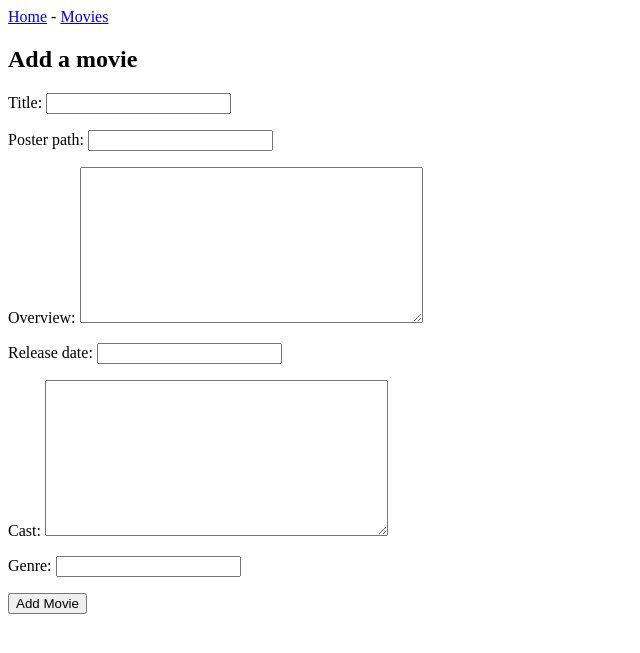
After one commit to GuillaumeLeBerreBIT/HappyCherry, a Django app: page /movies/add_movie_manual/ in a window 1280 px wide. The commit adds this page. Shown: the top 653 px of the page, without its empty margins (0-640 px from the left). Run offline with Django 5.2, Linux system fonts and the light colour scheme.

Commit message:
Now can Request for the movies based on Dynamic search

```diff
--- a/happy_cherries/admin.py
+++ b/happy_cherries/admin.py
@@ -1,9 +1,7 @@
 from django.contrib import admin
 
 # Register your models here.
-from .models import Movie, Genre, CastMember, Review
+from .models import Movie, Review
 
 admin.site.register(Movie)
-admin.site.register(Genre)
-admin.site.register(CastMember)
 admin.site.register(Review)
--- /dev/null
+++ b/happy_cherries/forms.py
@@ -0,0 +1,8 @@
+from django import forms
+from .models import Movie
+
+class MovieForm(forms.ModelForm):
+    class Meta():
+        model = Movie
+        fields = ['title', 'poster_path', 'overview', 'release_date',
+                  'cast', 'genre']
--- a/happy_cherries/models.py
+++ b/happy_cherries/models.py
@@ -1,20 +1,4 @@
 from django.db import models
-
-class CastMember(models.Model):
-    """To enter a Casting member of movie(s)"""
-    actor = models.CharField(max_length=100)
-
-    def __str__(self):
-        """Return the actor name"""
-        return self.actor
-
-class Genre(models.Model):
-    """To give the genre of a moveie"""
-    genre = models.CharField(max_length=100)
-
-    def __str__(self):
-        """Return the genre"""
-        return self.genre
 
 # Create your models here.
 class Movie(models.Model):
@@ -27,10 +11,8 @@ class Movie(models.Model):
     overview = models.TextField()
     release_date = models.DateField(db_comment="Date when the movie was released")
 
-    #A movie can have multiple genres, but a genre can be linked to multiple movies.
-    cast = models.ManyToManyField(CastMember)
-    # A movie can have multiple actors but an actor can be casted in multiple movies.
-    genres = models.ManyToManyField(Genre)
+    genre = models.CharField(max_length=500, blank=True)
+    cast = models.TextField(blank=True)
 
     def __str__(self):
         """Return a string representation of the model"""
@@ -51,3 +33,27 @@ class Review(models.Model):
             return f"{self.text[:50]}..."
         else:
             return f"{self.text}"
+
+"""
+    GENRES = [
+        ('action','Action'),
+        ('adventure','Adventure'),
+        ('animation','Animation'),
+        ('comedy','Comedy'),
+        ('crime','Crime'),
+        ('documentary','Documentary'),
+        ('drama','Drama'),
+        ('family','Family'),
+        ('fantasy','Fantasy'),
+        ('history','History'),
+        ('horror','Horror'),
+        ('music','Music'),
+        ('mystery','Mystery'),
+        ('romance','Romance'),
+        ('science Fiction','Science Fiction'),
+        ('tV Movie','TV Movie'),
+        ('thriller','Thriller'),
+        ('war','War'),
+        ('western','Western'),
+    ]
+"""
--- /dev/null
+++ b/happy_cherries/templates/happy_cherries/add_movie.html
@@ -0,0 +1,13 @@
+{% extends "happy_cherries/base.html" %}
+
+{% block content %}
+
+<h2>Add a movie</h2>
+
+<form action="{% url 'happy_cherries:add_movie_manual' %}" method='post'>
+    {% csrf_token %}
+    {{ form.as_p}}
+    <button name="submit">Add Movie</button>
+</form>
+
+{% endblock content %}
--- a/happy_cherries/templates/happy_cherries/movie.html
+++ b/happy_cherries/templates/happy_cherries/movie.html
@@ -10,14 +10,15 @@
 
         <h4>Actors</h4>
         <ul>
-            {% for actor in cast %}
+            {% for actor in cast_spl %}
                 <li>{{ actor }}</li>
             {% endfor %}
         </ul>
 
+
         <h4>Genres</h4>
         <ul>
-            {% for genre in genres %}
+            {% for genre in genre_spl %}
                 <li>{{ genre }}</li>
             {% endfor %}
         </ul>
--- a/happy_cherries/templates/happy_cherries/movies.html
+++ b/happy_cherries/templates/happy_cherries/movies.html
@@ -1,12 +1,15 @@
 {% extends "happy_cherries/base.html" %}
 
 {% block content %}
+
+    <a href="{% url 'happy_cherries:add_movie_manual' %}">Add Movie manual</a> -
+    <a href="{% url 'happy_cherries:movie_search' %}">Movie search</a>
 
     <h2>Movies:</h2>
 
     <ul>
         {% for movie in movies %}
-            <li>
+            <li> <!--Parse the movie ID saved in the dictionary as value to function -->
                 <a href="{% url 'happy_cherries:movie' movie.id %}">{{movie.title}}</a>
             </li>
         {% empty %}
--- a/happy_cherries/urls.py
+++ b/happy_cherries/urls.py
@@ -12,4 +12,11 @@ urlpatterns = [
     path('movies/', views.movies, name='movies'),
     # Detail page for a single movie
     path('movies/<int:movie_id>/', views.movie, name='movie'),
+    # Add a movie to the page.
+    path('movies/add_movie_manual/', views.add_movie_manual, name='add_movie_manual'),
+    # Add a movie to the page.
+    path('movies/movie_search/', views.movie_search, name='movie_search'),
+    # Add a movie to the page.
+    # Make sure the movie_id is parsed to the URL as well otherwise get an error no reverse match
+    path('movies/movie_search/requested_movie/<int:movie_id>/', views.requested_movie, name='requested_movie'),
 ]
--- a/happy_cherries/views.py
+++ b/happy_cherries/views.py
@@ -1,6 +1,8 @@
-from django.shortcuts import render
+from django.shortcuts import render, redirect
 
 from .models import Movie, Review
+from .forms import MovieForm
+import json, requests # This is to send a request to the URLs defined (Not a Django request)
 
 # Create your views here.
 def index(request):
@@ -26,11 +28,117 @@ def movie(request, movie_id):
     """
 
     movie = Movie.objects.get(id=movie_id)
-
-    genres = movie.genres.all()
-    cast = movie.cast.all()
+    # Split the saved lists and parse them in the context dictionary
+    cast_spl = movie.cast.split(',')
+    genre_spl = movie.genre.split(',')
 
     reviews = Review.objects.order_by('date_added')
-    context = {'movie': movie, 'reviews': reviews, 'cast': cast, 'genres': genres}
+    context = {'movie': movie,
+               'reviews': reviews,
+               'cast_spl': cast_spl,
+               'genre_spl': genre_spl}
 
     return render(request, 'happy_cherries/movie.html', context)
+
+def add_movie_manual(request):
+    """
+    The user can add a new movie to the page.
+    Can manually fill in all the information for the Movie to be added
+    When the correct movie found can add to the home page to leave a review behind.
+    """
+    if request.method != 'POST':
+        # Create a blank form.
+        form = MovieForm()
+    else:
+        form = MovieForm(date=request.POST)
+        if form.is_valid():
+            form.save()
+            return redirect('happy_cherries:movies')
+
+    context = {'form': form}
+    return render(request, 'happy_cherries/add_movie.html', context)
+
+
+def movie_search(request):
+    """
+    The user can search for a movie based on dynamic search term.
+    All relevant movies then are shown.
+    When clicked on the relevant movie will be added to the list.
+    """
+    # API_KEY
+    headers = {
+        "accept": "application/json",
+        "Authorization": "Bearer eyJhbGciOiJIUzI1NiJ9.eyJhdWQiOiIwOTEwZTMzYzBiNzM5NWJhYWI2Nzg4MDJlOTkzMTJlYiIsInN1YiI6IjY2MjkxM2I5ZTI5NWI0MDE4NzllMTBiYSIsInNjb3BlcyI6WyJhcGlfcmVhZCJdLCJ2ZXJzaW9uIjoxfQ.IwgWzjezREKj75fLbuLlK-Kp03z_yRyRcQaUJai68l0"
+    }
+    # Query results for a movie search
+    url_movie_search = "https://api.themoviedb.org/3/search/movie?query={}&include_adult=false&language=en-US&page=1"
+    # Fetch the poster image of the movie
+    url_poster_image = "https://image.tmdb.org/t/p/w500/{}"
+    # Fetch the cast members of the movie
+    url_credits_movie = "https://api.themoviedb.org/3/movie/{}/credits?language=en-US"
+
+    if request.method == 'POST':
+
+        movie_search = request.POST['movie_query']
+        # Get all the movies through Dynamic search.
+        movie_list = fetch_movies(headers, movie_search, url_movie_search)
+
+        context = {
+            'movie_list': movie_list
+        }
+
+        return render (request, 'happy_cherries/search_movie.html', context)
+    # IF it is a GET request
+    else:
+        return render(request, 'happy_cherries/search_movie.html')
+
+
+def fetch_movies(headers, movie_query, url_movie_search):
+    # Want the response to be in JSON format.
+    response = requests.get(url_movie_search.format(movie_query), headers=headers).json()
+
+    movie_list = []
+    for sq in response['results']:
+
+        # Fetch all essential information.
+        # A trick: in the HTML when wanting to parse specific information such as an id.
+        # Can then make a link directly to specific item using the ID given to the object or movie.
+        requested_data = {
+            'id': sq['id'],
+            'poster': sq['poster_path'],
+            'genre_ids': sq['genre_ids'],
+            'original_title': sq['original_title'],
+            'release_date': sq['release_date'],
+        }
+        # Add each movie to a list.
+        movie_list.append(requested_data)
+
+    # Return the movie list.
+    return movie_list
+
+def requested_movie(request, movie_id):
+    """
+    When the user has found the movie he has been interested in.
+    Will be able to view the details about the movie.
+    Finally will also be able to add to the database/Movie page.
+    """
+    # Now I need to get access to the contents of the dictionary from movie_list based on the clicked movie
+    headers = {
+        "accept": "application/json",
+        "Authorization": "Bearer eyJhbGciOiJIUzI1NiJ9.eyJhdWQiOiIwOTEwZTMzYzBiNzM5NWJhYWI2Nzg4MDJlOTkzMTJlYiIsInN1YiI6IjY2MjkxM2I5ZTI5NWI0MDE4NzllMTBiYSIsInNjb3BlcyI6WyJhcGlfcmVhZCJdLCJ2ZXJzaW9uIjoxfQ.IwgWzjezREKj75fLbuLlK-Kp03z_yRyRcQaUJai68l0"
+    }
+    # Get the detailed information of the movie
+    response = requests.get(f"https://api.themoviedb.org/3/movie/{movie_id}?language=en-US",
+                         headers=headers).json()
+
+    movie = {
+        'id': response['id'],
+        'poster': response['poster_path'],
+        'overview': response['overview'],
+        'genres': response['genres'],
+        'original_title': response['original_title'],
+        'release_date': response['release_date'],
+    }
+
+    context = {'movie': movie}
+    return render(request, 'happy_cherries/requested_movie.html', context)
```
Also changed, not shown: happy_cherries/templates/happy_cherries/requested_movie.html (added, +7 -0 lines), happy_cherries/templates/happy_cherries/search_movie.html (added, +21 -0 lines), test/movie_request.py (+31 -4 lines), db.sqlite3, happy_cherries/migrations/0002_remove_movie_cast_remove_movie_genres_movie_genre_and_more.py (added), happy_cherries/migrations/0003_alter_movie_genre.py (added).
